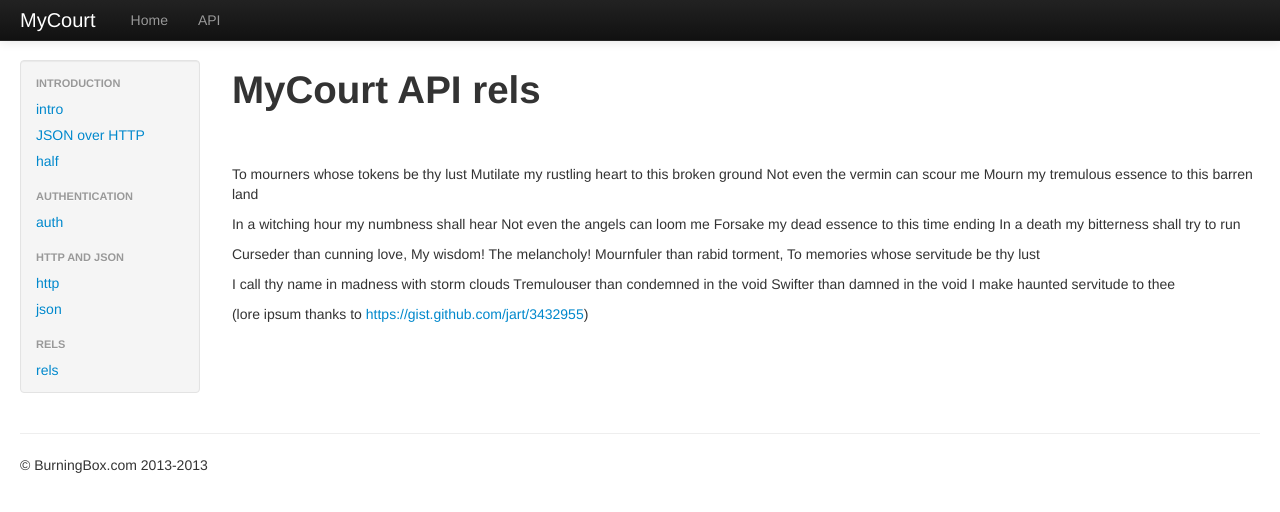
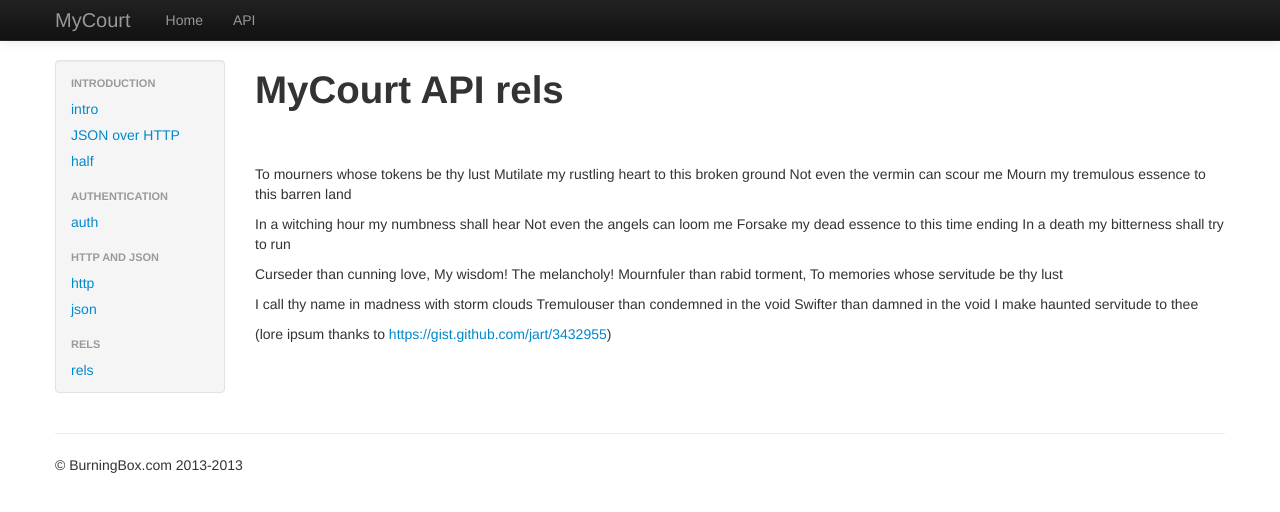
Before and after one commit to mycourtpro/mycourtpro.github.io, a Jekyll site: the page built from api/rels.md, in a window 1280 px wide. Shown: the top 512 px of the page. Built offline with Jekyll 4.4.1, drawn with Linux system fonts in a browser that asks for light colours.

Commit message:
get rid of -fluid for now

```diff
--- a/_layouts/api.html
+++ b/_layouts/api.html
@@ -2,9 +2,9 @@
 layout: site
 ---
 
-<div class="container-fluid">
+<div class="container">
 
-  <div class="row-fluid">
+  <div class="row">
     <div class="span2">
       <div class="well sidebar-nav">
         <ul class="nav nav-list">
--- a/_layouts/site.html
+++ b/_layouts/site.html
@@ -18,7 +18,7 @@
 
   <div class="navbar navbar-inverse navbar-fixed-top">
     <div class="navbar-inner">
-      <div class="container-fluid">
+      <div class="container">
         <!--
         <button type="button" class="btn btn-navbar" data-toggle="collapse" data-target=".nav-collapse">
           <span class="icon-bar"></span>
```
Also changed, not shown: _layouts/default.html (+5 -5 lines).
